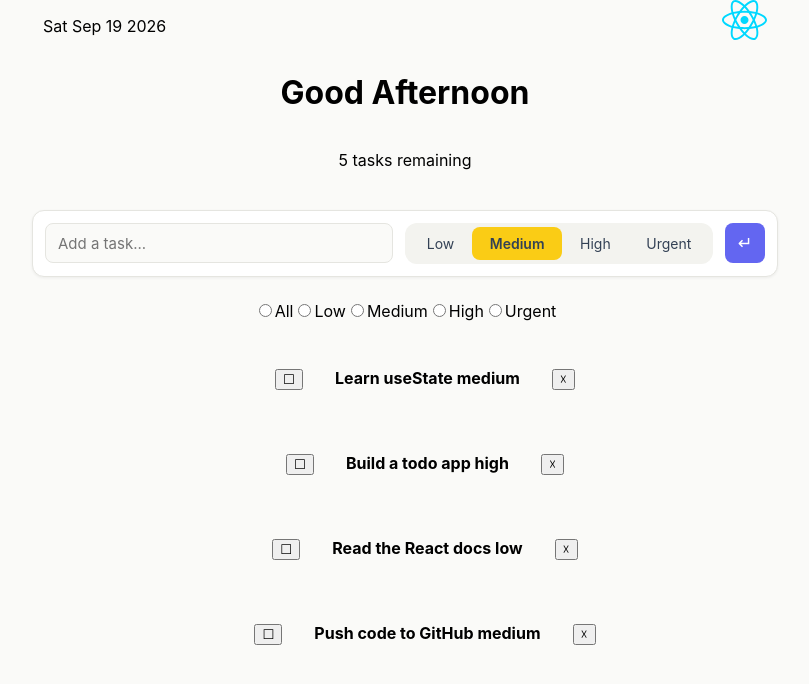
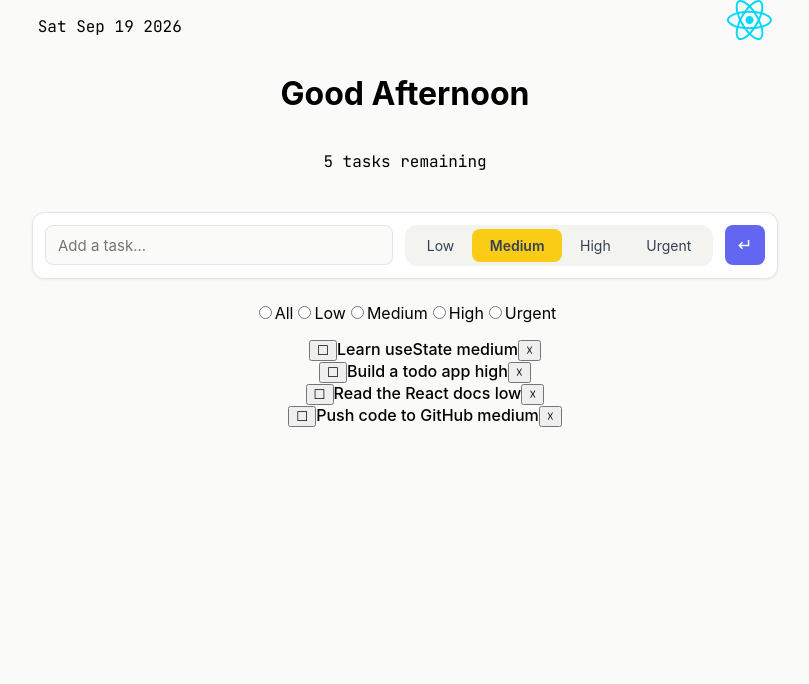
Before and after one commit to AdamKirikisla/react-state-todo-app, a React (Vite) app in the folder react-state-todo-app/: page / in a window 1280 px wide. Shown: the top 684 px of the page, without its empty margins (235-1044 px from the left). Built offline with nearby package versions, Linux system fonts and the light colour scheme.

Commit message:
add fonts

```diff
--- a/react-state-todo-app/index.html
+++ b/react-state-todo-app/index.html
@@ -5,6 +5,9 @@
     <meta name="viewport" content="width=device-width, initial-scale=1.0" />
     <link rel="stylesheet" href="/src/styles.css">
     <title>react-state-todo-app</title>
+    <link rel="preconnect" href="https://fonts.googleapis.com">
+<link rel="preconnect" href="https://fonts.gstatic.com" crossorigin>
+<link href="https://fonts.googleapis.com/css2?family=JetBrains+Mono:ital,wght@0,100..800;1,100..800&display=swap" rel="stylesheet">
   </head>
   <body>
     <div id="root"></div>
--- a/react-state-todo-app/src/styles.css
+++ b/react-state-todo-app/src/styles.css
@@ -24,7 +24,13 @@
 .react-logo {
     height: 40px;
 }
+.date{
+  font-family: "JetBrains Mono", monospace;
+}
 
+.task-counter{
+  font-family: "JetBrains Mono", monospace;
+}
 /* Start of Main */
 
 /* Start of Forms */
@@ -171,12 +177,18 @@
 
 
 }
+
+/* The actual task */
 .task{
-  font-weight: bold;
+  font-weight: 500;
 }
 
-.finish-task,
-.delete-task
+.task-done{
+
+}
+
+.finish-button,
+.delete-button
 {
   margin: 2rem;
 }
```
